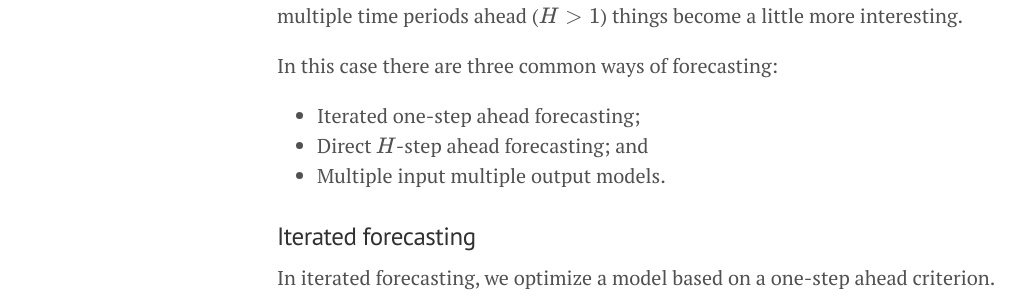
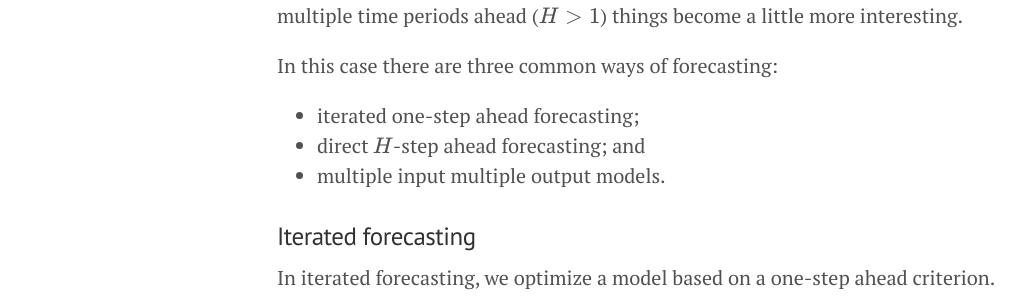
Before and after one commit to thuijskens/thuijskens.github.io, a Jekyll site: the page built from _posts/2016-08-03-time-series-forecasting.md, in a window 1280 px wide and 900 px high, scrolled down 1532 px. Shown: the part 158-455 px from the top of the window, without its empty margins (3-1028 px from the left). Built offline with Jekyll 4.4.1, drawn with Linux system fonts in a browser that asks for light colours; formulas are drawn with MathJax 3.

Commit message:
Fixed wrong capitalisation in strategies enumeration.

```diff
--- a/_posts/2016-08-03-time-series-forecasting.md
+++ b/_posts/2016-08-03-time-series-forecasting.md
@@ -26,9 +26,9 @@ When $$H = 1$$ (*one-step ahead forecasting*), it is straightforward to apply mo
 
 In this case there are three common ways of forecasting:
 
-* Iterated one-step ahead forecasting;
-* Direct $$H$$-step ahead forecasting; and
-* Multiple input multiple output models.
+* iterated one-step ahead forecasting;
+* direct $$H$$-step ahead forecasting; and
+* multiple input multiple output models.
 
 ### Iterated forecasting
 
```
